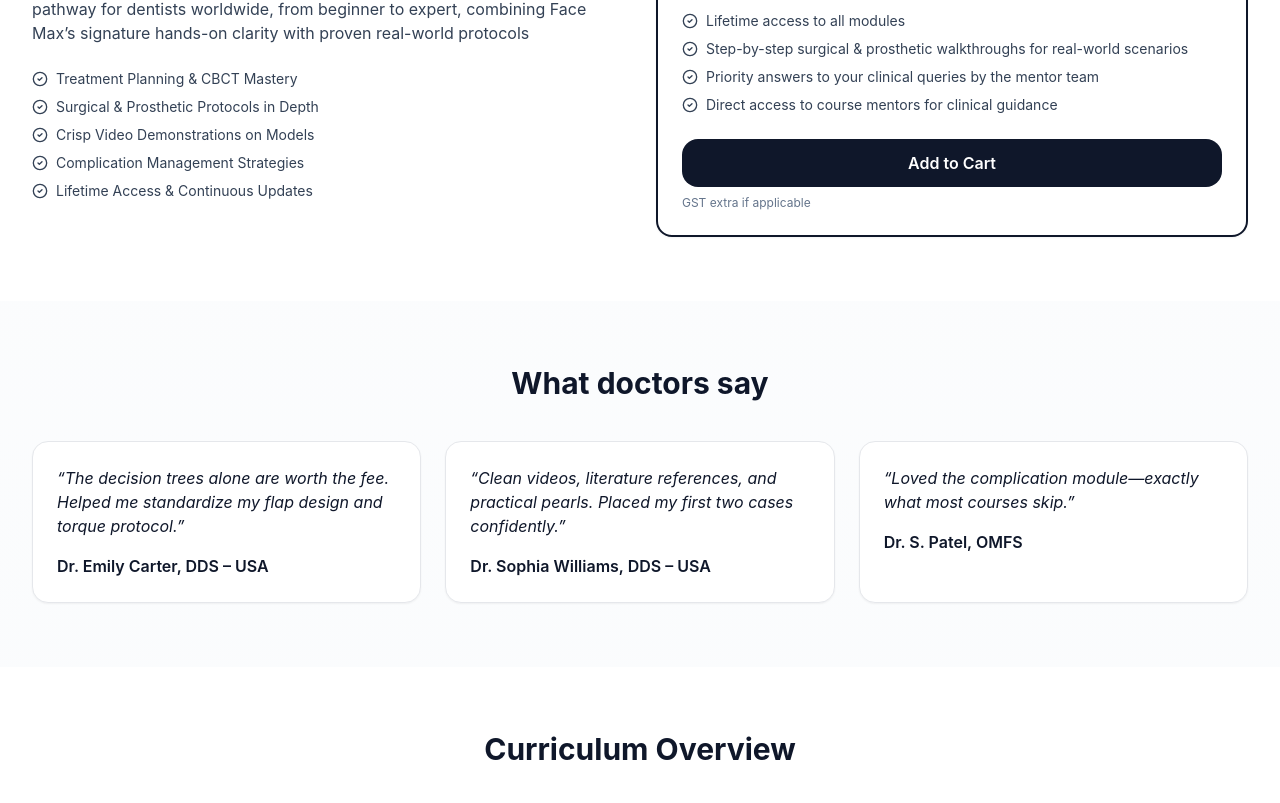
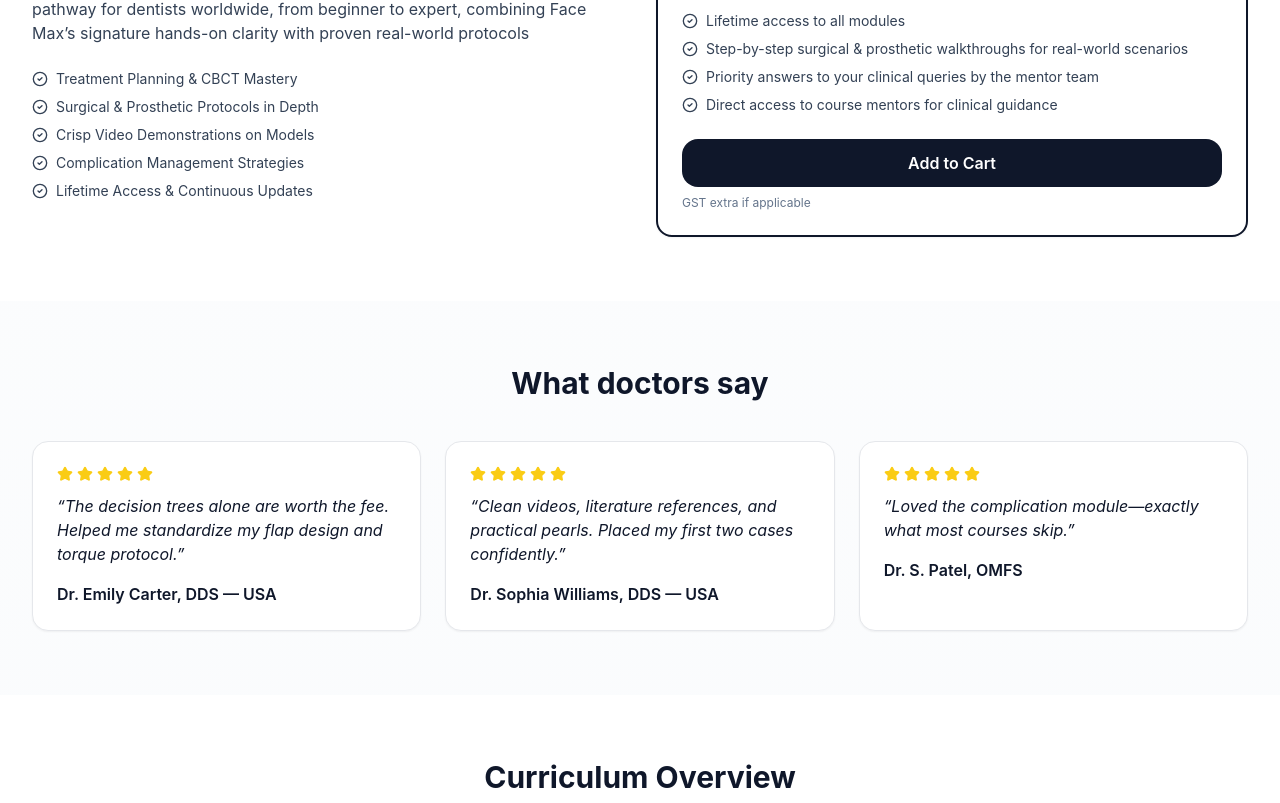
Before and after one commit to shubham4289/face-max-landing, a Next.js app: page / in a window 1280 px wide. Shown: the part 2535-3338 px from the top of the page. Built offline with nearby package versions, Linux system fonts and the light colour scheme.

Commit message:
Update page.tsx

```diff
--- a/app/page.tsx
+++ b/app/page.tsx
@@ -186,20 +186,24 @@ const faqs = [
 
 const testimonials = [
   {
-    name: "Dr. Emily Carter, DDS – USA",
+    name: "Dr. Emily Carter, DDS — USA",
     text:
       "The decision trees alone are worth the fee. Helped me standardize my flap design and torque protocol.",
+    stars: 5,
   },
   {
-    name: "Dr. Sophia Williams, DDS – USA",
+    name: "Dr. Sophia Williams, DDS — USA",
     text:
       "Clean videos, literature references, and practical pearls. Placed my first two cases confidently.",
+    stars: 5,
   },
   {
     name: "Dr. S. Patel, OMFS",
     text: "Loved the complication module—exactly what most courses skip.",
+    stars: 5,
   },
 ];
+
 
 export default function Page() {
   return (
@@ -440,13 +444,28 @@ export default function Page() {
           delay={i * 0.1}
           className="rounded-2xl border p-6 bg-white shadow-sm transition transform hover:-translate-y-1 hover:shadow-lg"
         >
+          {/* Stars */}
+          <div className="flex items-center gap-1 mb-3 justify-start text-yellow-400" aria-label={`${t.stars} out of 5 stars`}>
+            {[...Array(t.stars)].map((_, s) => (
+              <Star key={s} className="w-4 h-4" fill="currentColor" />
+            ))}
+            {/* (Optional) show faint empty stars for visual balance */}
+            {[...Array(5 - t.stars)].map((_, s) => (
+              <Star key={`o-${s}`} className="w-4 h-4 text-slate-300" />
+            ))}
+          </div>
+
+          {/* Quote */}
           <p className="italic">“{t.text}”</p>
+
+          {/* Name */}
           <div className="mt-4 font-semibold">{t.name}</div>
         </MotionReveal>
       ))}
     </div>
   </div>
 </section>
+
 
       {/* Curriculum */}
       <section id="curriculum" className="py-16 bg-white">
```
Lines whose indentation alone changed are shown as unchanged.
